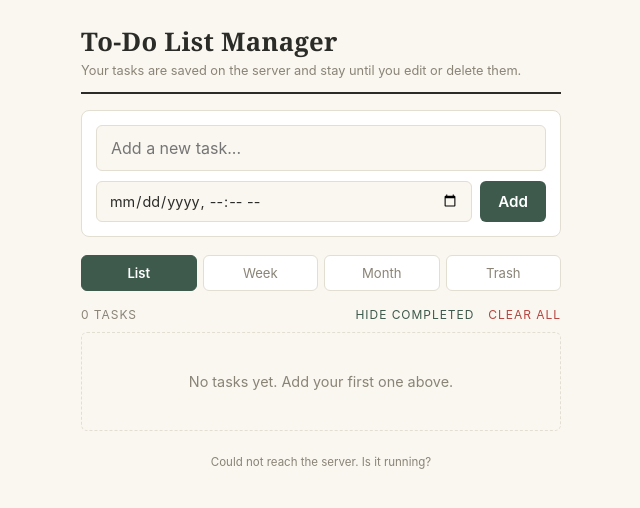
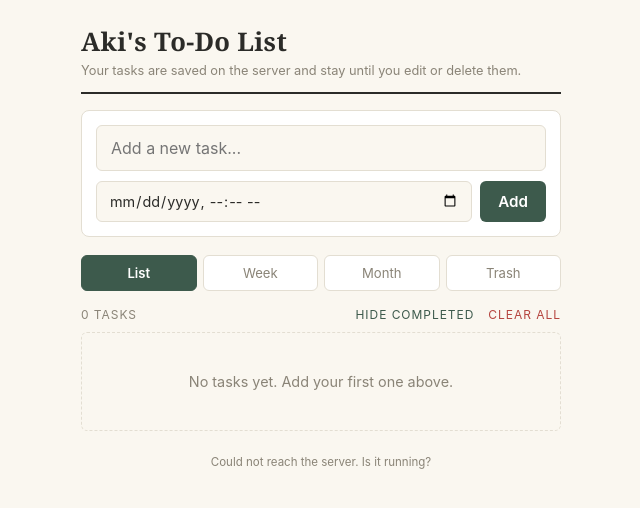
Before and after one commit to sj2jlabicane26-sys/todo-app, a website: page todo-app/public/index.html in a window 1280 px wide. Shown: the whole page, without its empty margins (319-959 px from the left). Drawn offline with Linux system fonts and the light colour scheme; no server answers.

Commit message:
Update Title

```diff
--- a/todo-app/public/index.html
+++ b/todo-app/public/index.html
@@ -3,7 +3,7 @@
 <head>
 <meta charset="UTF-8">
 <meta name="viewport" content="width=device-width, initial-scale=1.0">
-<title> Aki's To-Do List Manager</title>
+<title>To-Do List Manager</title>
 <link rel="manifest" href="manifest.json">
 <meta name="theme-color" content="#3d5a4c">
 <style>
@@ -663,7 +663,7 @@
 <body>
 <div class="app">
   <header>
-    <h1>To-Do List Manager</h1>
+    <h1>Aki's To-Do List</h1>
     <p>Your tasks are saved on the server and stay until you edit or delete them.</p>
   </header>
 
```
